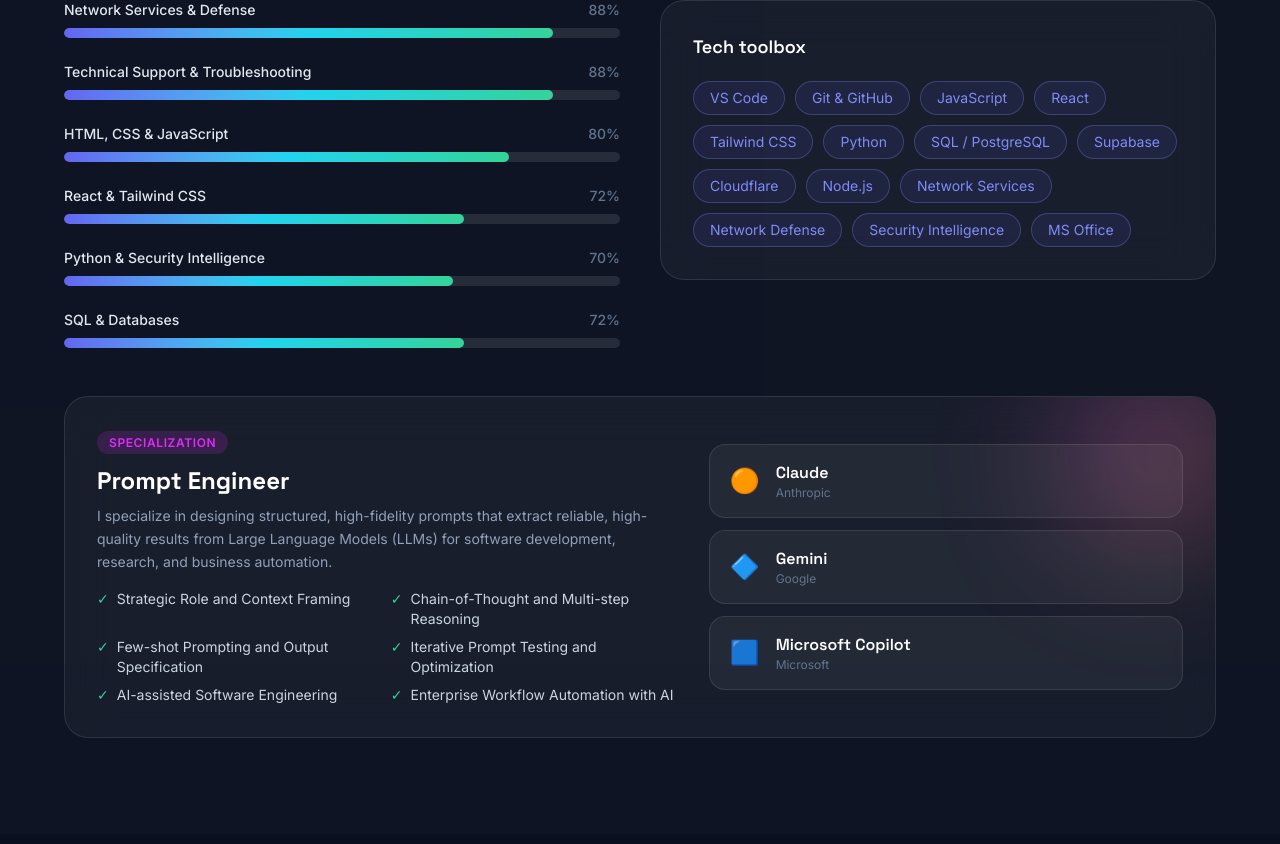
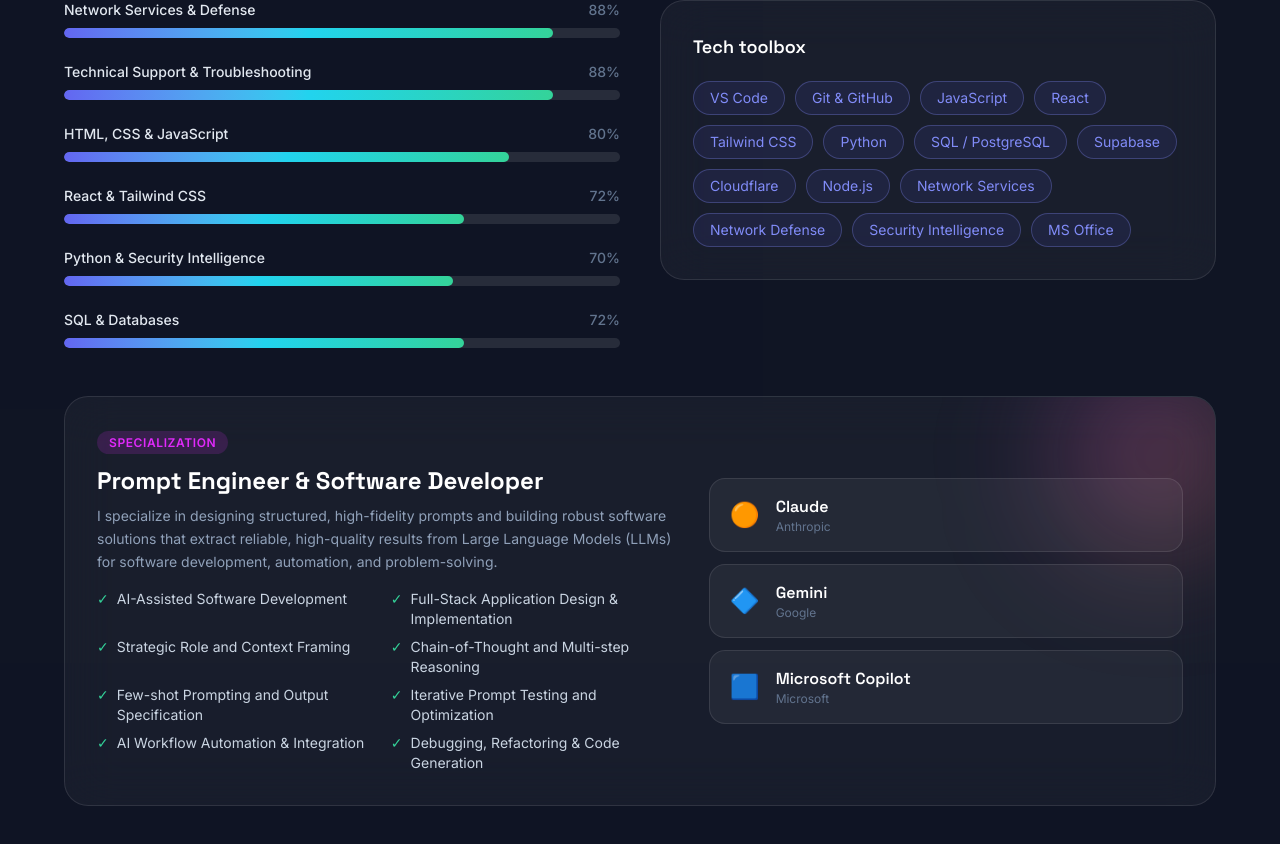
Before and after one commit to exdoorx/andy-reyes-portfolio, a React (Vite) app: page / in a window 1280 px wide. Shown: the part 1878-2722 px from the top of the page. Built offline with nearby package versions, Linux system fonts and the light colour scheme; no server answers.

Commit message:
andy-reyes-portfolio

```diff
--- a/src/data.js
+++ b/src/data.js
@@ -6,10 +6,10 @@
 export const profile = {
   name: "Andy Reyes",
   age: 26,
-  role: "Network Security Specialist · BSIT Graduate",
+  role: "Network Security Specialist · Software Development",
   roles: [
     "Network Security Researcher",
-    "BSIT Graduate",
+    "Software Development",
     "Technical Support Specialist",
     "Master Prompt Engineer",
     "TESDA NC II & NC III Certified",
@@ -183,21 +183,23 @@ export const projects = [
 
 // Prompt engineering specialization
 export const promptEngineering = {
-  title: "Prompt Engineer",
+  title: "Prompt Engineer & Software Developer",
   summary:
-    "I specialize in designing structured, high-fidelity prompts that extract reliable, high-quality results from Large Language Models (LLMs) for software development, research, and business automation.",
+    "I specialize in designing structured, high-fidelity prompts and building robust software solutions that extract reliable, high-quality results from Large Language Models (LLMs) for software development, automation, and problem-solving.",
   specialties: [
     { name: "Claude", note: "Anthropic", icon: "🟠" },
     { name: "Gemini", note: "Google", icon: "🔷" },
     { name: "Microsoft Copilot", note: "Microsoft", icon: "🟦" },
   ],
   abilities: [
+    "AI-Assisted Software Development",
+    "Full-Stack Application Design & Implementation",
     "Strategic Role and Context Framing",
     "Chain-of-Thought and Multi-step Reasoning",
     "Few-shot Prompting and Output Specification",
     "Iterative Prompt Testing and Optimization",
-    "AI-assisted Software Engineering",
-    "Enterprise Workflow Automation with AI",
+    "AI Workflow Automation & Integration",
+    "Debugging, Refactoring & Code Generation",
   ],
 };
 
```
